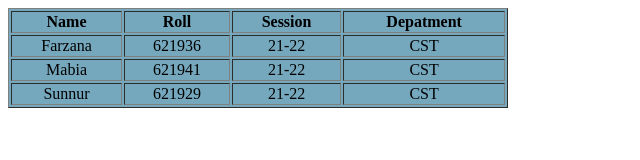
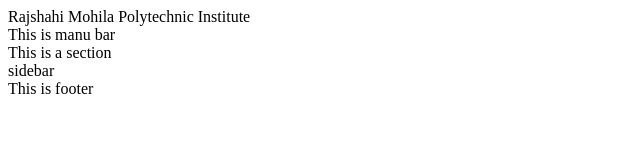
Before and after one commit to Farzanayesmin21/job-01, a plain HTML site: page index.html in a window 1280 px wide. Shown: the whole page, without its empty margins (0-640 px from the left). Drawn offline with Linux system fonts and the light colour scheme.

Commit message:
Job no:04, Job name:header,navigation,section,article,aside,footer tag

```diff
--- a/index.html
+++ b/index.html
@@ -3,32 +3,23 @@
 <head>
     <meta charset="UTF-8">
     <meta name="viewport" content="width=device-width, initial-scale=1.0">
-    <title>job:03</title>
+    <title>job:04</title>
 </head>
 <body>
-    <table border="1" width="500px" style="text-align: center; background-color: rgb(117, 167, 189);">
-        <tr>
-            <th>Name</th>
-            <th>Roll</th>
-            <th>Session</th>
-            <th>Depatment</th>
-        </tr>
-        <tr>
-            <td>Farzana</td>
-            <td>621936</td>
-            <td>21-22</td>
-            <td>CST</td>
-        </tr>
-        <td>Mabia</td>
-        <td>621941</td>
-        <td>21-22</td>
-        <td>CST</td>
-        <tr>
-            <td>Sunnur</td>
-            <td>621929</td>
-            <td>21-22</td>
-            <td>CST</td>
-        </tr>
-    </table>
+    <header>
+        Rajshahi Mohila Polytechnic Institute
+    </header>
+    <nav>This is manu bar</nav>
+    <section>
+        <article>
+            This is a section
+        </article>
+    </section>
+    <aside>
+        sidebar
+    </aside>
+    <footer>
+        This is footer
+    </footer>
 </body>
 </html>
```
